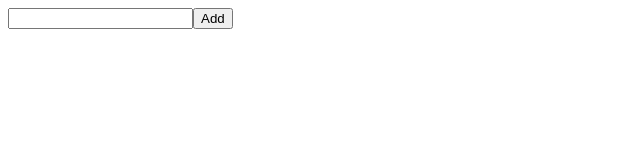
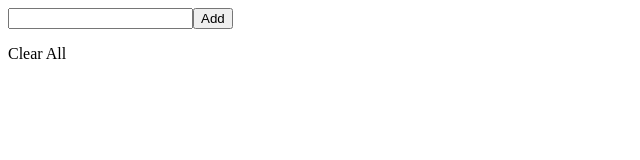
Before and after one commit to Imohh/React-frontend, a React (Create React App) app: page / in a window 1280 px wide. Shown: the top 160 px of the page, without its empty margins (0-640 px from the left). Built offline with nearby package versions, Linux system fonts and the light colour scheme.

Commit message:
clear all props

```diff
--- a/src/project9/Home.js
+++ b/src/project9/Home.js
@@ -33,6 +33,7 @@ const Home = () => {
             </form>
 
             <List items={list} />
+            <p>Clear All</p>
         </>
     )
 }
```
